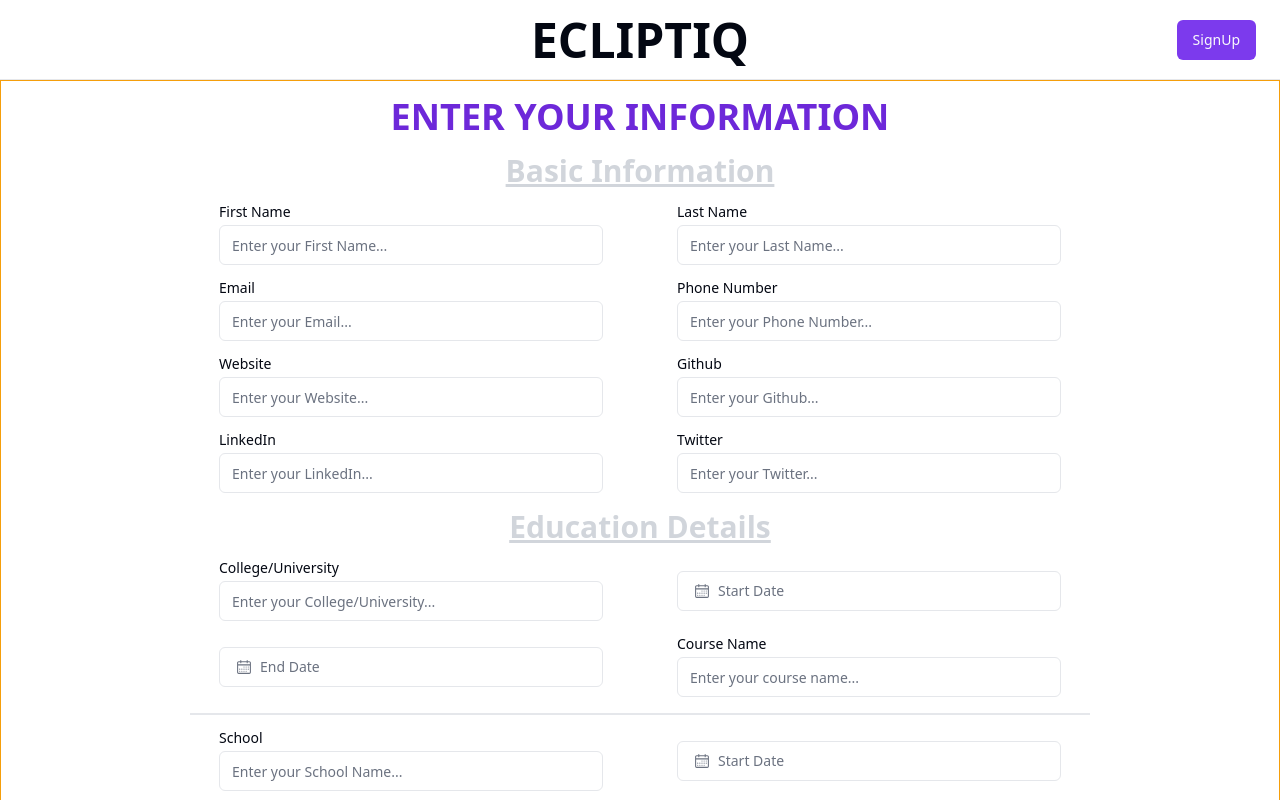
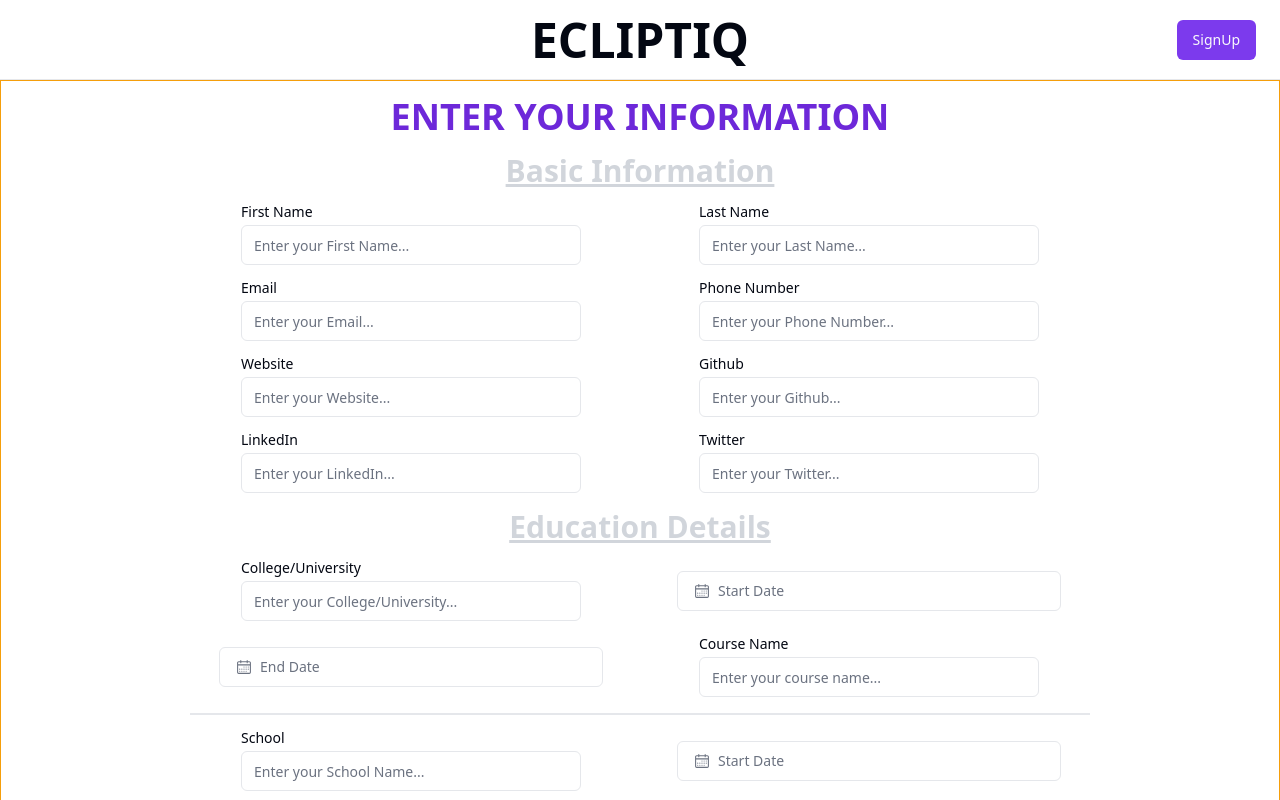
Before and after one commit to HarikrishnanYPR1707/EcliptiQ, a React (Vite) app: page /information in a window 1280 px wide. Shown: the top 800 px of the page. Built offline with nearby package versions, Linux system fonts and the light colour scheme; no server answers; a web font is replaced by a local one.

Commit message:
added max width for input with label

```diff
--- a/src/components/ui/InputWithLabel.jsx
+++ b/src/components/ui/InputWithLabel.jsx
@@ -3,7 +3,7 @@ import { Label } from "@/components/ui/label";
 
 export function InputWithLabel({ label, type, placeholder, ...props }) {
   return (
-    <div className="grid w-full max-w-sm items-center gap-1.5">
+    <div className="grid w-full max-w-[340px] items-center gap-1.5">
       <Label htmlFor="email">{label}</Label>
       <Input type={type} id="email" placeholder={placeholder} {...props} />
     </div>
```
